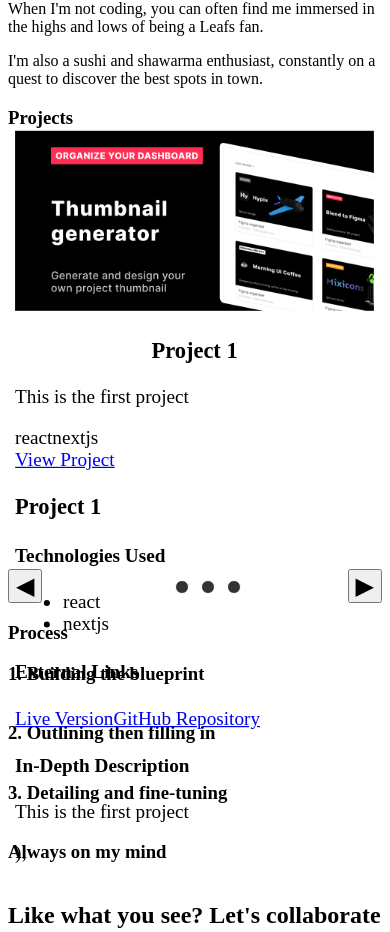
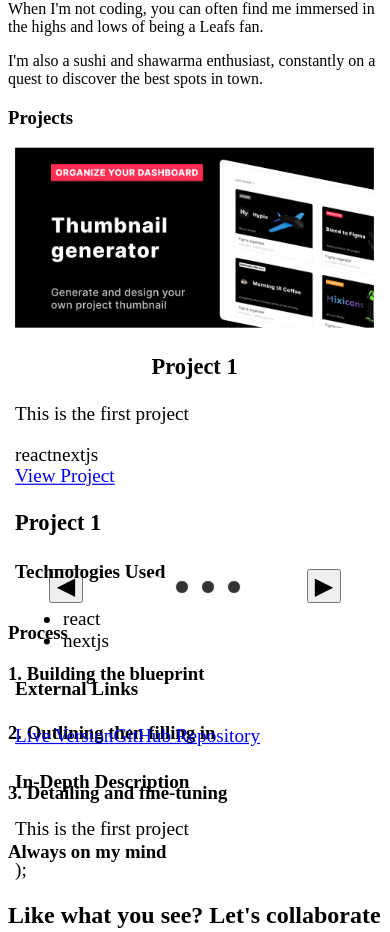
Before and after one commit to florinsalasan/another-portfolio, a Next.js app in the folder my-portfolio/: page / in a window 390 px wide. Shown: the part 807-1739 px from the top of the page. Built offline with nearby package versions, Linux system fonts and the light colour scheme.

Commit message:
changed styling of project cards so that they don't overlap navigation buttons at any width unless height of the browser is changed.

```diff
--- a/my-portfolio/src/components/Projects.module.css
+++ b/my-portfolio/src/components/Projects.module.css
@@ -202,6 +202,9 @@
   display: flex;
   align-items: center;
   justify-content: space-between;
+  max-width: 75vw;
+  margin: auto;
+  margin-top: 5vh;
 }
 
 .navigationDots {
@@ -239,7 +242,7 @@
 .projectCard {
   position: absolute;
   width: 80%;
-  height: 100%;
+  height: 30vh;
   left: 0;
   right: 0;
   margin: auto;
@@ -249,7 +252,7 @@
 
 .carouselContainer {
   width: 100%;
-  max-width: 800px;
+  /* max-width: 800px; */
   max-height: 600px;
   height: 100%;
   transform-style: preserve-3d;
@@ -264,6 +267,7 @@
   width: 100%;
   height: 100%;
   /* margin-bottom: 20px; */
+  max-width: 800px;
   min-height: 50vh;
 }
 
@@ -313,6 +317,10 @@
     top: 3vh;
   }
 
+  .carouselButtons {
+    margin-top: 0;
+  }
+
   .moveLeftFromMiddle {
     animation: 0.4s ease 0s moveLeftFromMiddleMobileKF;
   }
--- a/my-portfolio/src/components/Projects.tsx
+++ b/my-portfolio/src/components/Projects.tsx
@@ -308,7 +308,7 @@ const Projects: React.FC = () => {
   // };
 
   return (
-    <section id="projects" className="py-10 bg-blue-500 text-white">
+    <section id="projects" className={`pt-10 bg-blue-500 text-white`}>
       <div className="container mx-auto">
         <SectionIntroduction title="Projects" type="title" />
 
@@ -362,7 +362,6 @@ const Projects: React.FC = () => {
             ))}
           </div>
         </div>
-      </div>
         <div className={`${styles.carouselButtons}`}>
           <button className="prev" onClick={prevCard}>
             <span className={`p-6 ${styles.caret}`}>&#9664;</span>{" "}
@@ -384,6 +383,7 @@ const Projects: React.FC = () => {
             {/* Unicode for right-pointing caret */}
           </button>
         </div>
+      </div>
     </section>
   );
 };
```
Lines whose indentation alone changed are shown as unchanged.
